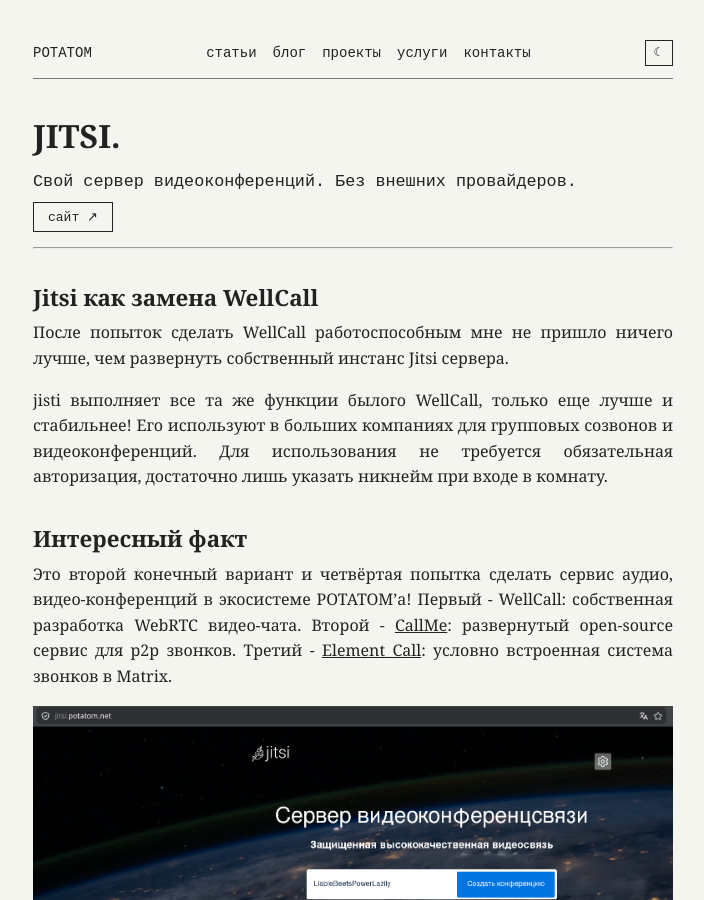
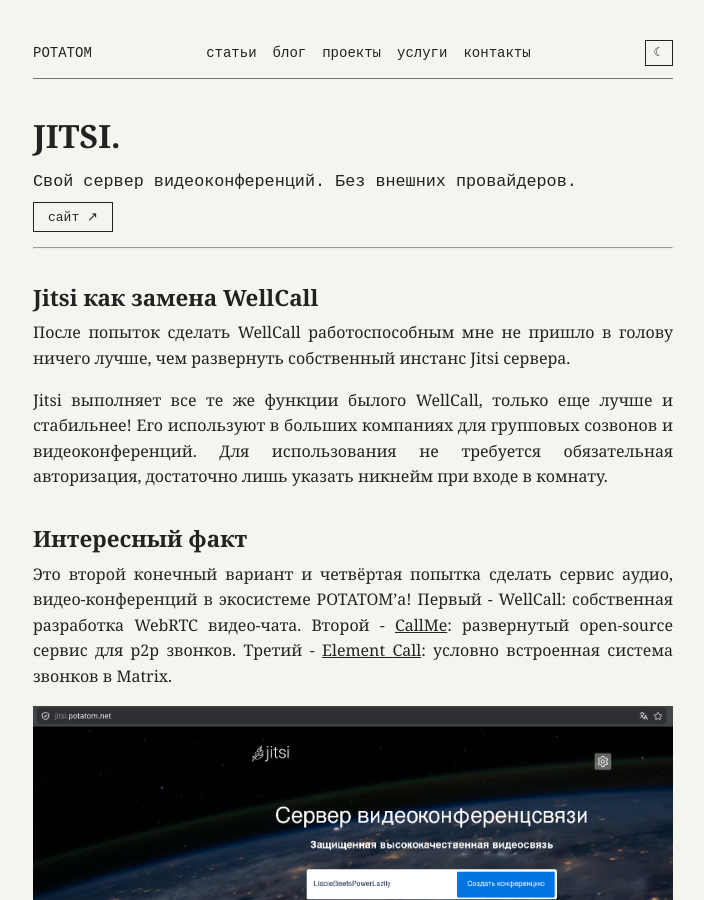
Before and after one commit to ShadowCHuyna/blog, a Jekyll site: the page built from _projects/03_jitsi.md, in a window 1280 px wide and 900 px high. Shown: the whole window, without its empty margins (287-991 px from the left). Built offline with Jekyll 4.4.1, drawn with Linux system fonts in a browser that asks for light colours.

Commit message:
Fix grammar and update tags in Jitsi documentation
Correct minor grammatical errors and add 'jitsi' tag.

```diff
--- a/_projects/03_jitsi.md
+++ b/_projects/03_jitsi.md
@@ -7,15 +7,16 @@
   - video
   - self-hosted
   - webrtc
+  - jitsi
 website: https://jitsi.potatom.net
 github: "#"
 ---
 ---
 ## Jitsi как замена WellCall
-После попыток сделать WellCall работоспособным мне не пришло ничего лучше, чем развернуть собственный инстанс Jitsi сервера.
+После попыток сделать WellCall работоспособным мне не пришло в голову ничего лучше, чем развернуть собственный инстанс Jitsi сервера.
 
 
-jisti выполняет все та же функции былого WellCall, только еще лучше и стабильнее! Его используют в больших компаниях для групповых созвонов и видеоконференций. Для использования не требуется обязательная авторизация, достаточно лишь указать никнейм при входе в комнату.
+Jitsi выполняет все те же функции былого WellCall, только еще лучше и стабильнее! Его используют в больших компаниях для групповых созвонов и видеоконференций. Для использования не требуется обязательная авторизация, достаточно лишь указать никнейм при входе в комнату.
 
 
 ## Интересный факт
```
